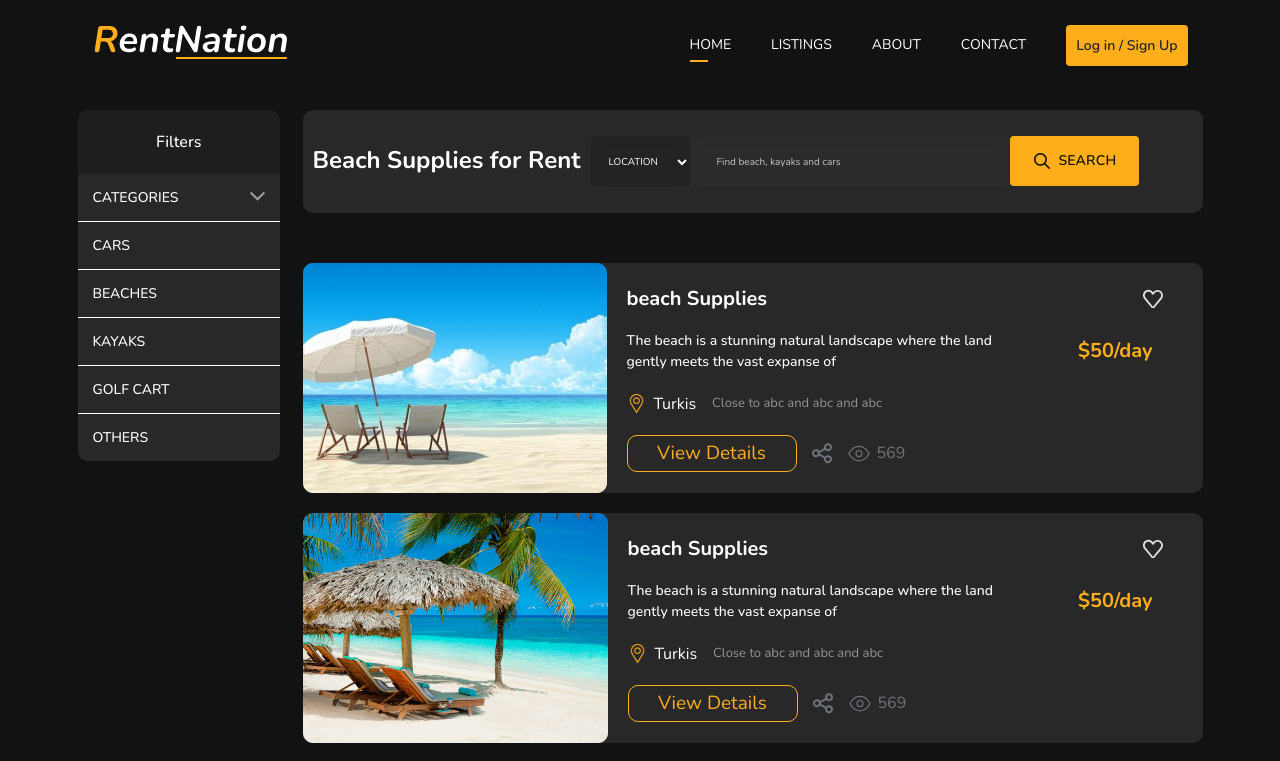
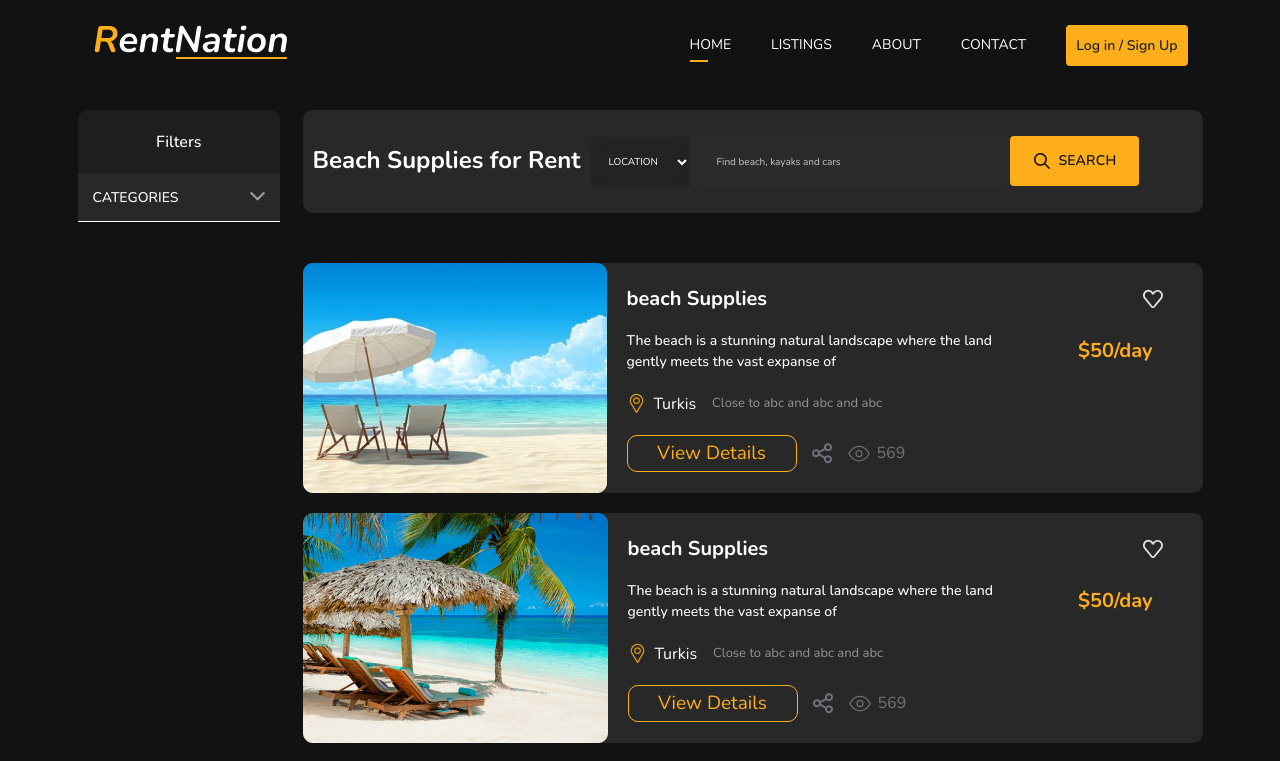
Before and after one commit to faheem4531/RentNation, a React (Create React App) app: page / in a window 1280 px wide. Shown: the top 761 px of the page. Built offline with nearby package versions, Linux system fonts and the light colour scheme.

Commit message:
handle dropdown state

```diff
--- a/src/pages/Listing.js
+++ b/src/pages/Listing.js
@@ -1,4 +1,4 @@
-import React from "react";
+import React, { useState } from "react";
 
 import styles from "../styles/Listing.module.css";
 import HeroInput from "../components/inputs/HeroInput";
@@ -17,6 +17,12 @@ import bgLeft from '../assets/pngs/bg-leftHalf.png';
 import bgRight from '../assets/pngs/bg-rightHalf.png';
 
 const Listing = () => {
+  const [showDropdown, setShowDorpdown] = useState(false);
+
+  function handleListDropdown() {
+    setShowDorpdown(preValue => !preValue);
+  }
+  const dropdownClass = showDropdown ? '' : 'd-none';
   const beachCardsData = [
     {
       id: 'bc1',
@@ -100,13 +106,13 @@ const Listing = () => {
             <div className={styles.listingFilterMain}>
               <div className={styles.filter}>Filters</div>
               <div className={styles.filterBtnMain}>
-                <button className={styles.filterBtn}>CATEGORIES</button>
+                <button onClick={handleListDropdown} className={styles.filterBtn}>CATEGORIES</button>
                 <div className={styles.filterBtnArow}>
                   <img src={btnArrow} alt="" />
                 </div>
               </div>
               <div className={styles.filterList}>
-                <ul className="">
+                <ul className={dropdownClass}>
                   <li>CARS</li>
                   <li>BEACHES</li>
                   <li>KAYAKS</li>
```
